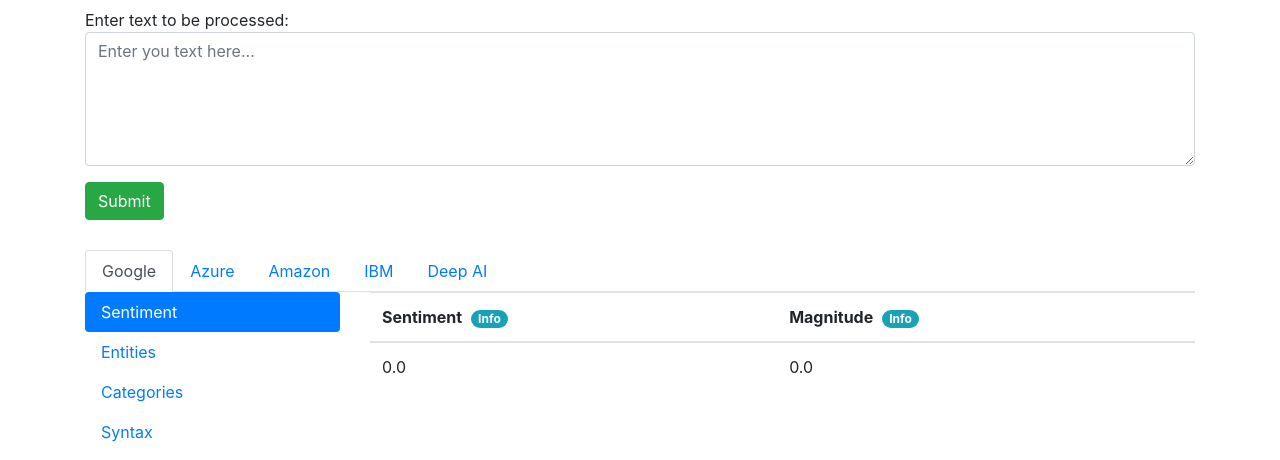
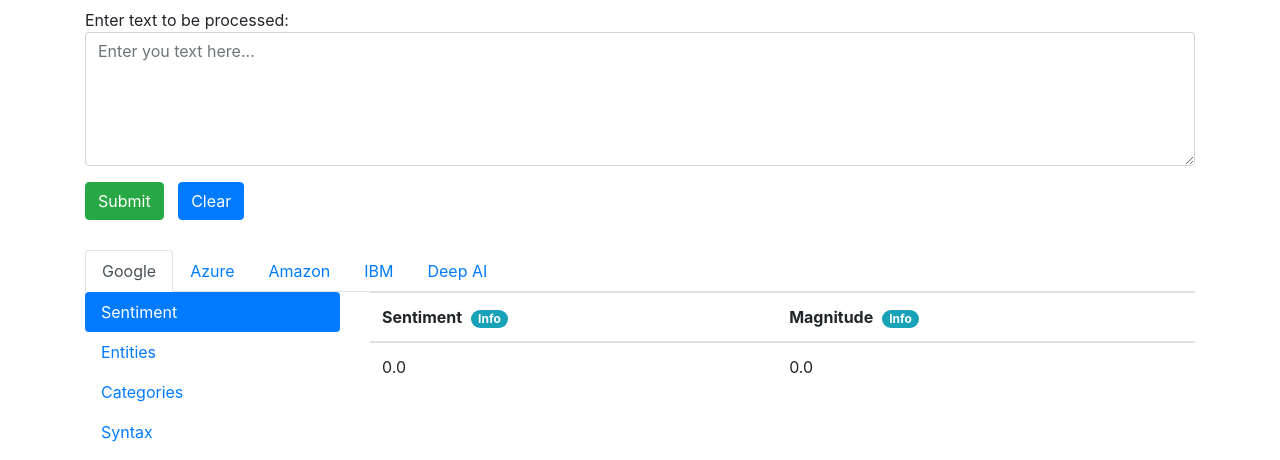
Before and after one commit to cadelaney3/projectNAP, a Flask app: page / in a window 1280 px wide. Shown: the part 89-549 px from the top of the page. Run offline with Flask 2, Linux system fonts and the light colour scheme; parts of the project's set-up code (start-up, migrations or seed data) failed here and were passed over; some libraries are stand-ins or nearby versions.

Commit message:
added clear button

```diff
--- a/templates/main.html
+++ b/templates/main.html
@@ -14,6 +14,7 @@
 <textarea class="form-control" id="textbox" name="textbox" placeholder="Enter you text here..." rows=5></textarea>
 </div>
 <button type="submit" class="btn btn-success" style="margin-bottom: 30px">Submit</button>
+<input type="button" class="btn btn-primary" style="margin-bottom: 30px; margin-left: 10px" value="Clear" onclick="ClearFields();"></button>
 </form>
 </div>
 <div class="container">
```
